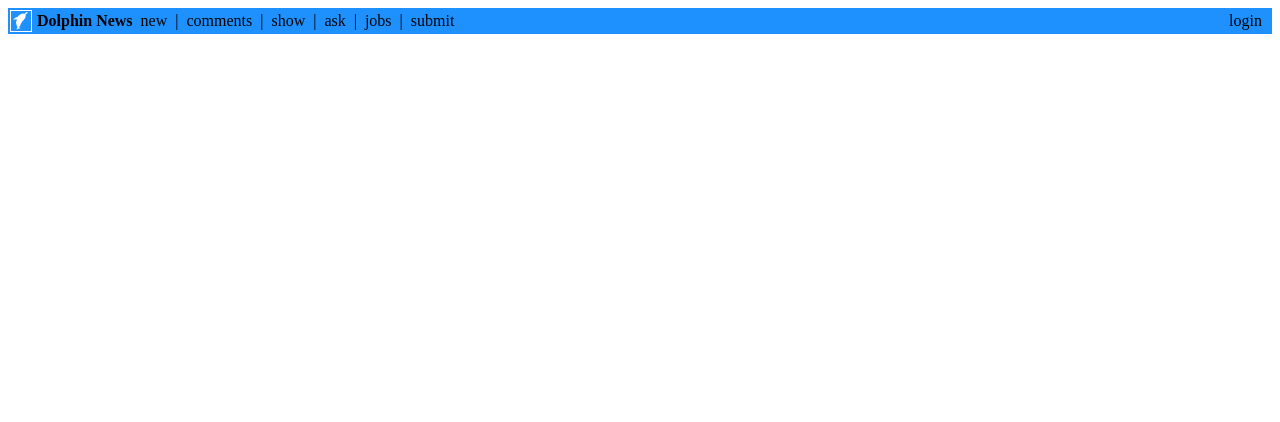
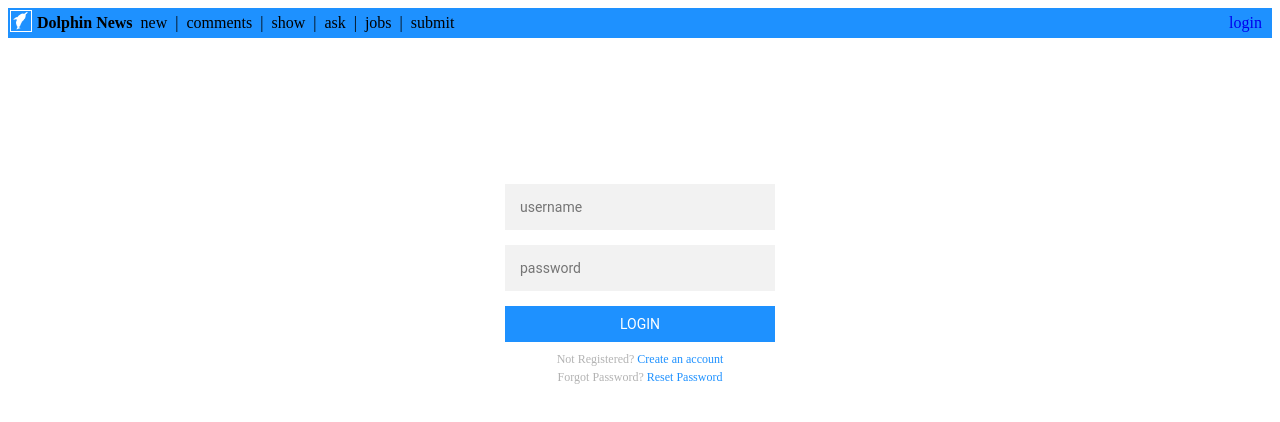
Before and after one commit to BingoBois/DolphinNewsFrontend, a React (Create React App) app: page /login in a window 1280 px wide. Shown: the top 422 px of the page. Built offline with nearby package versions, Linux system fonts and the light colour scheme.

Commit message:
Added Login, Register design

```diff
--- a/src/App.tsx
+++ b/src/App.tsx
@@ -6,6 +6,8 @@ import {
     BrowserRouter as Router,
     Route
 } from 'react-router-dom';
+import Login from './screens/Login';
+import Register from './screens/Register';
 
 class App extends React.Component {
 
@@ -15,6 +17,8 @@ class App extends React.Component {
                 <div>
                     <Route path="/" component={HeaderBar} />
                     <Route exact path="/" component={MainScreen} />
+                    <Route exact path="/login" component={Login} />
+                    <Route exact path="/register" component={Register} />
                 </div>
             </Router>
         )
--- a/src/components/HeaderBar.tsx
+++ b/src/components/HeaderBar.tsx
@@ -3,6 +3,7 @@ import * as DataHandler from '../api/DataHandler';
 import Store from '../store/Store';
 import '../stylesheets/headerStyles.css';
 import { observer } from 'mobx-react';
+import {Link} from 'react-router-dom'
 
 @observer
 export default class HeaderBar extends React.Component {
@@ -17,7 +18,6 @@ export default class HeaderBar extends React.Component {
     }
 
     render() {
-
         const onClickEvents: Function[] = [this.filterByNew];
         let headerArray = [ {option: 'welcome', loggedIn: true},
                             {option: 'new', loggedIn: false},
@@ -44,13 +44,16 @@ export default class HeaderBar extends React.Component {
 
         return (
             <div className="headerBar">
-                <div className="innerHeader">
-                    <img className="homeIcon" src={require('../assets/dolphin_icon.png')} width={20} height={20} style={{border: '1px solid white', margin: '2px'}}/>
-                    <p className="headerName" style={{fontWeight: 'bolder'}}>Dolphin News</p>
-                    {options}
-                </div>
+                    <div className="innerHeader">
+                        <Link to="/">
+                            <img className="homeIcon" src={require('../assets/dolphin_icon.png')} width={20} height={20} style={{border: '1px solid white', margin: '2px'}}/>
+                        </Link>
+                        <p className="headerName" style={{fontWeight: 'bolder'}}>Dolphin News</p>
+                        {options}
+                    </div>
+
                 <div className="lastHeader">
-                    <p className="loginButton unselectable" style={{cursor: 'pointer'}} onClick={() => Store.token = (Store.token ? '' : "Hello")}>{Store.token ? 'logout' : 'login'}</p>
+                    <p className="loginButton unselectable" style={{cursor: 'pointer'}} >{Store.token ? <Link to="logout" style={{textDecoration: 'none'}}>logout</Link> : (<Link to="login" style={{textDecoration: 'none'}}>login</Link>)}</p>
                 </div>
             </div>
         )
--- /dev/null
+++ b/src/screens/Login.tsx
@@ -0,0 +1,34 @@
+import * as React from 'react';
+import '../stylesheets/loginStyle.css';
+import { Link } from 'react-router-dom'
+
+class Login extends React.Component {
+
+    public render() {
+
+        return (
+            <div className="login-page">
+                <div className="form">
+                    <div className="register-form">
+                        <input type="text" placeholder="name" />
+                        <input type="password" placeholder="password" />
+                        <input type="text" placeholder="email address" />
+                        <button>create</button>
+                        <p className="message">Already registered? <a href="#">Sign In</a></p>
+                    </div>
+                    <div className="login-form">
+                        <input type="text" placeholder="username" />
+                        <input type="password" placeholder="password" />
+                        <button>login</button>
+                        <p className="message textContainer"> Not Registered? <Link to="/register">Create an account</Link></p>
+                        <p className="message textMargin">Forgot Password? <Link to="/resetPassword">Reset Password</Link></p>
+
+                    </div>
+                </div>
+            </div>
+        );
+    }
+
+}
+
+export default Login;
--- /dev/null
+++ b/src/screens/Register.tsx
@@ -0,0 +1,27 @@
+import * as React from 'react';
+import '../stylesheets/loginStyle.css';
+import { Link } from 'react-router-dom'
+
+class Register extends React.Component {
+
+    public render() {
+
+        return (
+            <div className="login-page">
+                <div className="form">
+                    <div className="login-form">
+                        <input type="text" placeholder="username" />
+                        <input type="text" placeholder="email" />
+                        <input type="password" placeholder="password" />
+                        <button>Register</button>
+                        <p className="message textContainer"> Already got an account? <Link to="/login">Login</Link></p>
+
+                    </div>
+                </div>
+            </div>
+        );
+    }
+
+}
+
+export default Register;
--- a/src/stylesheets/headerStyles.css
+++ b/src/stylesheets/headerStyles.css
@@ -18,10 +18,15 @@ p.headerText:hover {
     text-decoration: underline;
 }
 
+a {
+    margin: 0px;
+}
+
 p.loginButton {
     margin:  0px;
     float: right;
     margin-right: 10px;
+    text-decoration: none;
 }
 
 p.loginButton:hover {
--- /dev/null
+++ b/src/stylesheets/loginStyle.css
@@ -0,0 +1,97 @@
+.login-page {
+    width: 360px;
+    padding: 8% 0 0;
+    margin: auto;
+}
+.form {
+    position: relative;
+    z-index: 1;
+    background: #ffffff;
+    max-width: 360px;
+    margin: 0 auto 100px;
+    padding: 45px;
+    text-align: center;
+}
+.form input {
+    font-family: "Roboto", sans-serif;
+    outline: 0;
+    background: #f2f2f2;
+    width: 100%;
+    border: 0;
+    margin: 0 0 15px;
+    padding: 15px;
+    box-sizing: border-box;
+    font-size: 14px;
+}
+.form button {
+    font-family: "Roboto", sans-serif;
+    text-transform: uppercase;
+    outline: 0;
+    background: #1e91ff;
+    width: 100%;
+    border: 0;
+    padding: 10px;
+    color: #ffffff;
+    font-size: 14px;
+    -webkit-transition: all 0.3 ease;
+    transition: all 0.3 ease;
+    cursor: pointer;
+}
+.form button:hover,
+.form button:active,
+.form button:focus {
+    opacity: 0.3;
+}
+
+.message.textContainer {
+    margin: 10px 0 0;
+    color: #b3b3b3;
+    font-size: 12px;
+}
+
+.message.textMargin {
+    margin: 3px 0 0;
+    color: #b3b3b3;
+    font-size: 12px;
+}
+.form .message a {
+    color: #1e91ff;
+    text-decoration: none;
+}
+.form .register-form {
+    display: none;
+}
+.container {
+    position: relative;
+    z-index: 1;
+    max-width: 300px;
+    margin: 0 auto;
+}
+.container:before,
+.container:after {
+    content: "";
+    display: block;
+    clear: both;
+}
+.container .info {
+    margin: 50px auto;
+    text-align: center;
+}
+.container .info h1 {
+    margin: 0 0 15px;
+    padding: 0;
+    font-size: 36px;
+    font-weight: 300;
+    color: #1a1a1a;
+}
+.container .info span {
+    color: #4d4d4d;
+    font-size: 12px;
+}
+.container .info span a {
+    color: #000000;
+    text-decoration: none;
+}
+.container .info span .fa {
+    color: #ef3b3a;
+}
```
